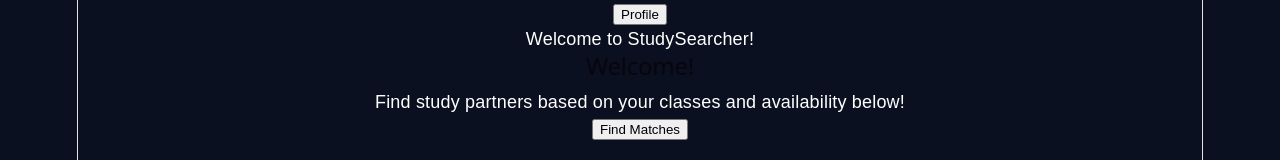
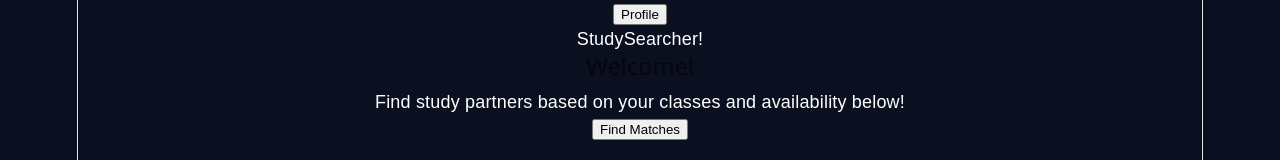
Before and after one commit to joshzaragoza/StudySearcher-, a React (Vite) app in the folder client/: page /home in a window 1280 px wide. Shown: the top 160 px of the page. Built offline with nearby package versions, Linux system fonts and the light colour scheme.

Commit message:
changed the primary hero intro in HomePage.jsx to just say StudySearcher

```diff
--- a/client/src/pages/HomePage.jsx
+++ b/client/src/pages/HomePage.jsx
@@ -17,7 +17,7 @@ function HomePage() {
             </div>
 
             <div className="home-hero">
-                <p className="home-hero__welcome">Welcome to StudySearcher!</p>
+                <p className="home-hero__main">StudySearcher!</p>
                 <h2>Welcome{user?.name ? `, ${user.name}` : ""}!</h2>
                 <p>Find study partners based on your classes and availability below!</p>
                 <button
```
